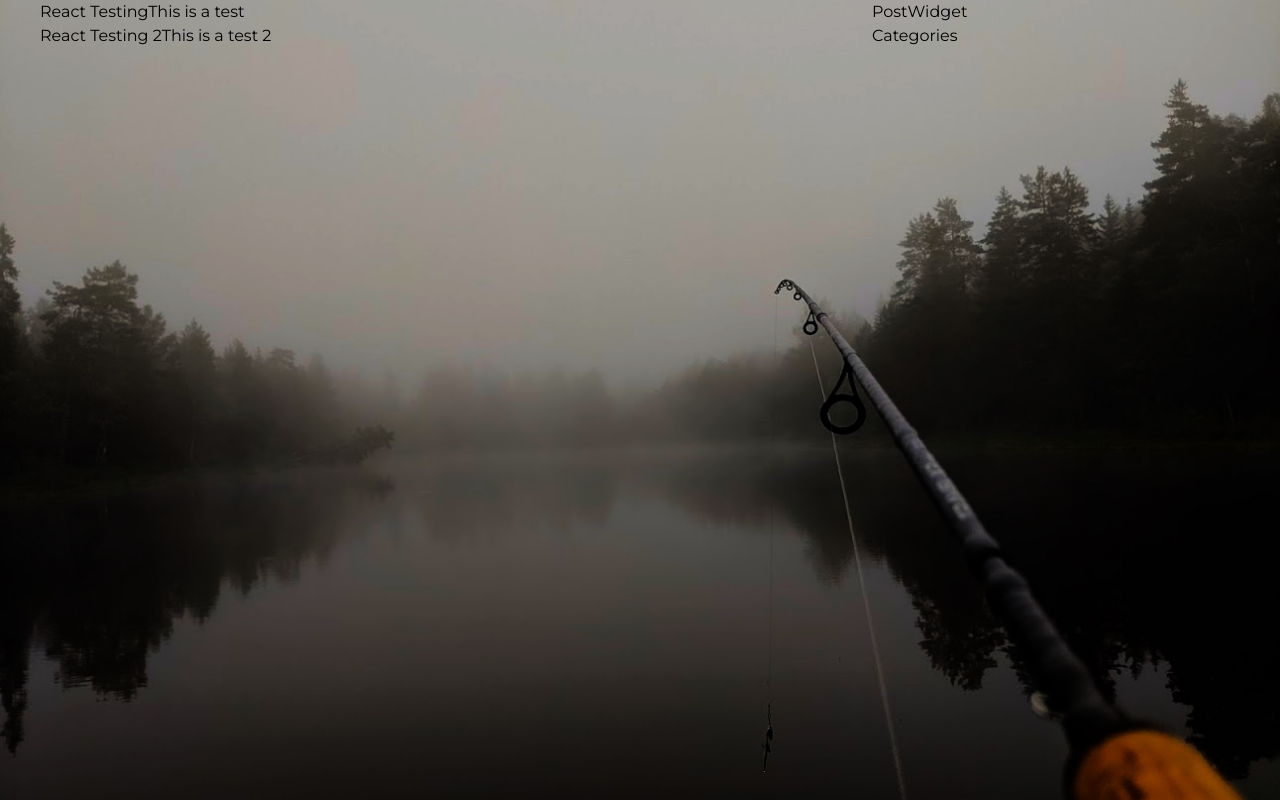
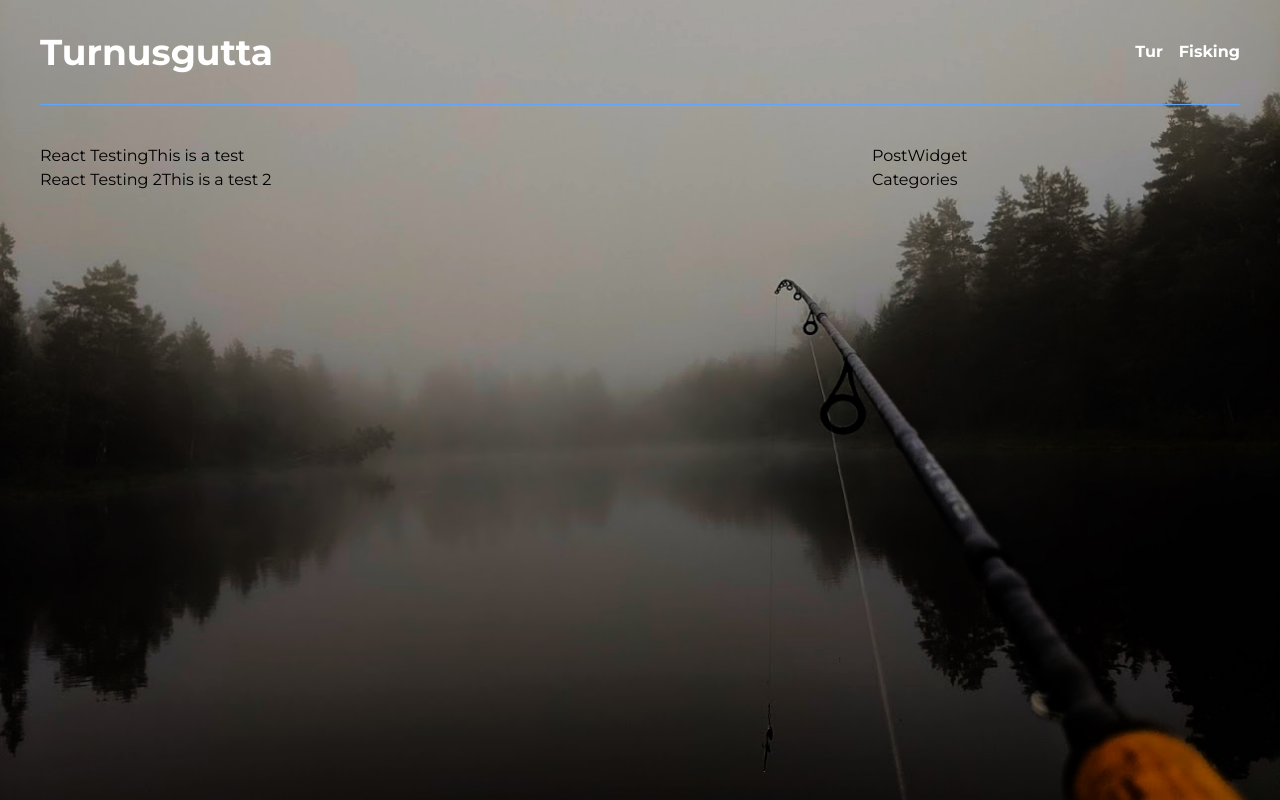
Before and after one commit to SebastianHellum/Turnusgutta, a Next.js app: page / in a window 1280 px wide. Built offline with nearby package versions, Linux system fonts and the light colour scheme.

Commit message:
Working on header

```diff
--- /dev/null
+++ b/components/Header.js
@@ -0,0 +1,35 @@
+import React, { useContext } from "react";
+
+import Link from "next/link";
+
+const Categories = [
+  { name: "Fisking", slug: "fisking" },
+  { name: "Tur", slug: "tur" },
+];
+
+const Header = () => {
+  return (
+    <div className="container mx-auto px-10 mb-8">
+      <div className="border-b w-full inline-block border-blue-400 py-8">
+        <div className="md:float-left block">
+          <Link href="/">
+            <span className="cursor-pointer font-bold text-4xl text-white">
+              Turnusgutta
+            </span>
+          </Link>
+        </div>
+        <div className="hidden md:float-left md:contents">
+          {Categories.map((category) => (
+            <Link key={category.slug} href={`/category/${category.slug}`}>
+              <span className="md:float-right mt-2 align-middle text-white ml-4 font-semibold cursor-pointer">
+                {category.name}
+              </span>
+            </Link>
+          ))}
+        </div>
+      </div>
+    </div>
+  );
+};
+
+export default Header;
--- /dev/null
+++ b/components/Layout.js
@@ -0,0 +1,13 @@
+import React from "react";
+import { Header } from "./";
+
+const Layout = ({ children }) => {
+  return (
+    <>
+      <Header />
+      {children}
+    </>
+  );
+};
+
+export default Layout;
--- a/components/index.js
+++ b/components/index.js
@@ -1,3 +1,5 @@
 export { default as PostCard } from "./PostCard";
 export { default as Categories } from "./Categories";
 export { default as PostWidget } from "./PostWidget";
+export { default as Header } from "./Header";
+export { default as Layout } from "./Layout";
--- a/pages/_app.js
+++ b/pages/_app.js
@@ -1,7 +1,15 @@
+import React, { useEffect, useState } from "react";
+
 import "../styles/globals.scss";
 
+import { Layout } from "../components";
+
 function MyApp({ Component, pageProps }) {
-  return <Component {...pageProps} />;
+  return (
+    <Layout>
+      <Component {...pageProps} />
+    </Layout>
+  );
 }
 
 export default MyApp;
```
